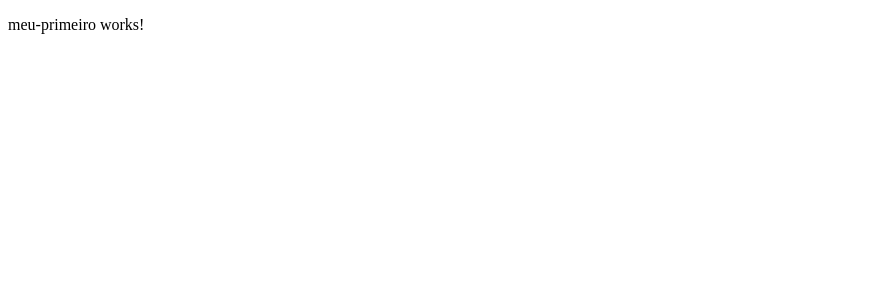
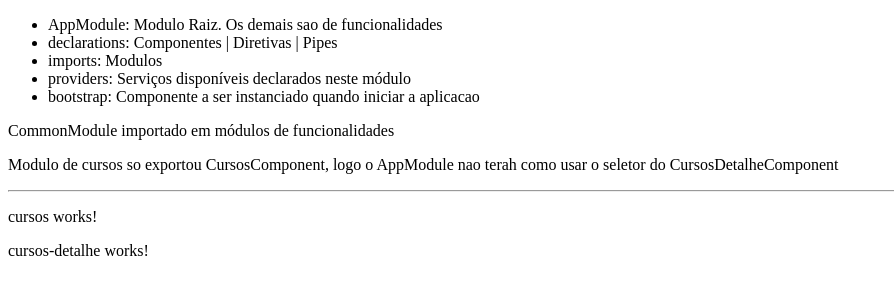
Before and after one commit to vitorsemidio-dev/angular-course-loiane, an Angular app in the folder primeiro-projeto/: page / in a window 1280 px wide. Shown: the top 300 px of the page, without its empty margins (0-894 px from the left). Built offline with nearby package versions, Linux system fonts and the light colour scheme.

Commit message:
[Aula 05] Módulos - Importação, exportação, decorators

```diff
--- a/primeiro-projeto/src/app/app.component.html
+++ b/primeiro-projeto/src/app/app.component.html
@@ -1,4 +1,8 @@
 
 <app-meu-primeiro></app-meu-primeiro>
 
+<hr>
+
+<app-cursos></app-cursos>
+
 <router-outlet></router-outlet>
--- a/primeiro-projeto/src/app/app.module.ts
+++ b/primeiro-projeto/src/app/app.module.ts
@@ -4,6 +4,7 @@ import { NgModule } from '@angular/core';
 import { AppRoutingModule } from './app-routing.module';
 import { AppComponent } from './app.component';
 import { MeuPrimeiroComponent } from './meu-primeiro/meu-primeiro.component';
+import { CursosModule } from './cursos/cursos.module';
 
 @NgModule({
   declarations: [
@@ -12,7 +13,8 @@ import { MeuPrimeiroComponent } from './meu-primeiro/meu-primeiro.component';
   ],
   imports: [
     BrowserModule,
-    AppRoutingModule
+    AppRoutingModule,
+    CursosModule
   ],
   providers: [],
   bootstrap: [AppComponent]
--- /dev/null
+++ b/primeiro-projeto/src/app/cursos/cursos-detalhe/cursos-detalhe.component.html
@@ -0,0 +1 @@
+<p>cursos-detalhe works!</p>
--- /dev/null
+++ b/primeiro-projeto/src/app/cursos/cursos-detalhe/cursos-detalhe.component.ts
@@ -0,0 +1,15 @@
+import { Component, OnInit } from '@angular/core';
+
+@Component({
+  selector: 'app-cursos-detalhe',
+  templateUrl: './cursos-detalhe.component.html',
+  styleUrls: ['./cursos-detalhe.component.scss']
+})
+export class CursosDetalheComponent implements OnInit {
+
+  constructor() { }
+
+  ngOnInit() {
+  }
+
+}
--- /dev/null
+++ b/primeiro-projeto/src/app/cursos/cursos.component.html
@@ -0,0 +1,3 @@
+<p>cursos works!</p>
+
+<app-cursos-detalhe></app-cursos-detalhe>
--- /dev/null
+++ b/primeiro-projeto/src/app/cursos/cursos.component.ts
@@ -0,0 +1,15 @@
+import { Component, OnInit } from '@angular/core';
+
+@Component({
+  selector: 'app-cursos',
+  templateUrl: './cursos.component.html',
+  styleUrls: ['./cursos.component.scss']
+})
+export class CursosComponent implements OnInit {
+
+  constructor() { }
+
+  ngOnInit() {
+  }
+
+}
--- a/primeiro-projeto/src/app/meu-primeiro/meu-primeiro.component.html
+++ b/primeiro-projeto/src/app/meu-primeiro/meu-primeiro.component.html
@@ -1 +1,25 @@
-<p>meu-primeiro works!</p>
+<div>
+  <ul>
+    <li>
+      AppModule: Modulo Raiz. Os demais sao de funcionalidades
+    </li>
+    <li>
+      declarations: Componentes | Diretivas | Pipes
+    </li>
+    <li>
+      imports: Modulos
+    </li>
+    <li>
+      providers: Serviços disponíveis declarados neste módulo
+    </li>
+    <li>
+      bootstrap: Componente a ser instanciado quando iniciar a aplicacao
+    </li>
+  </ul>
+</div>
+<p>
+  CommonModule importado em módulos de funcionalidades
+</p>
+<p>
+  Modulo de cursos so exportou CursosComponent, logo o AppModule nao terah como usar o seletor do CursosDetalheComponent
+</p>
```
Also changed, not shown: primeiro-projeto/src/app/cursos/cursos.module.ts (added, +18 -0 lines), primeiro-projeto/src/app/cursos/cursos-detalhe/cursos-detalhe.component.scss (added), primeiro-projeto/src/app/cursos/cursos.component.scss (added), 2 other files (tests, documents, lock files or other folders).
